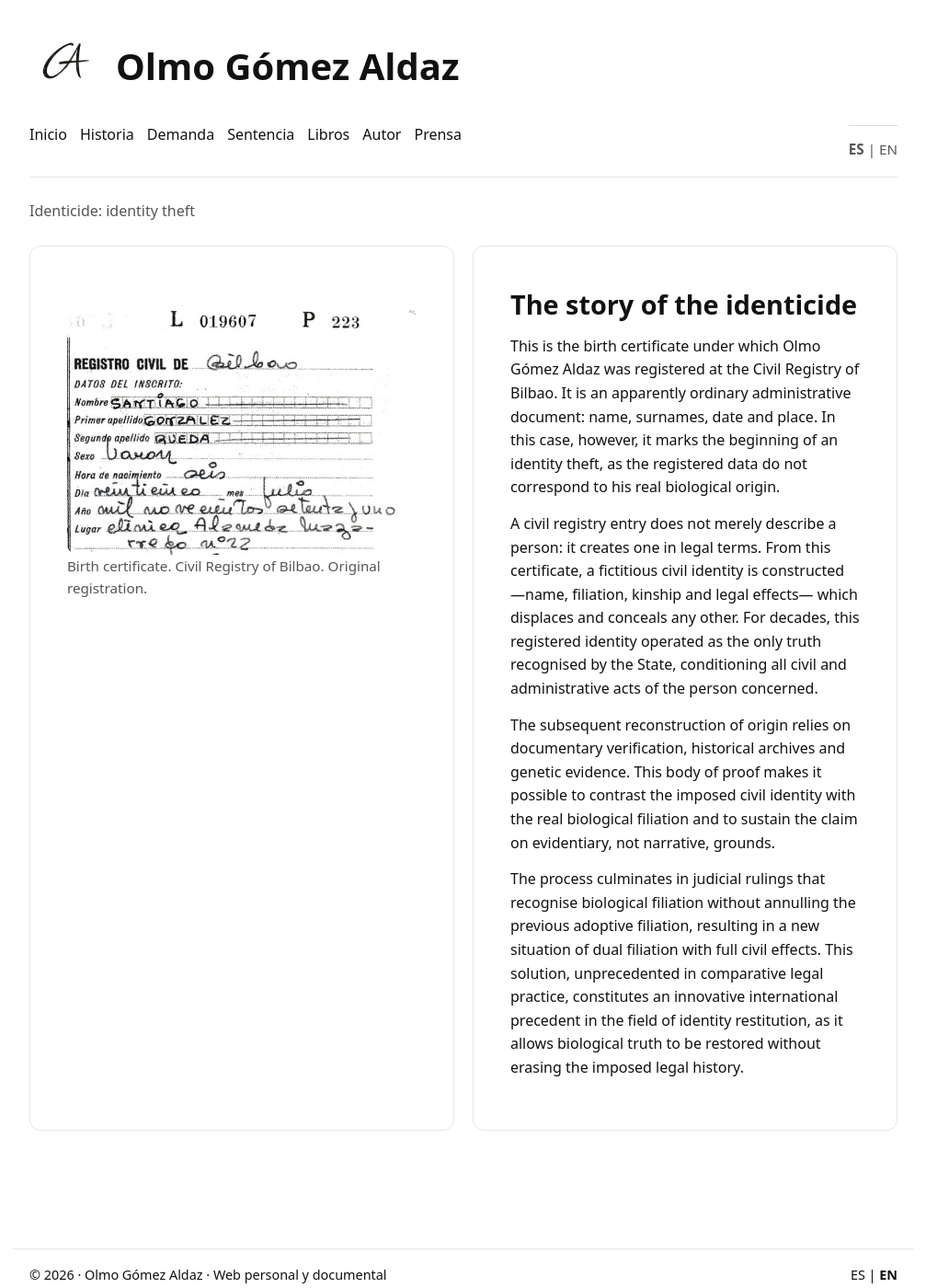
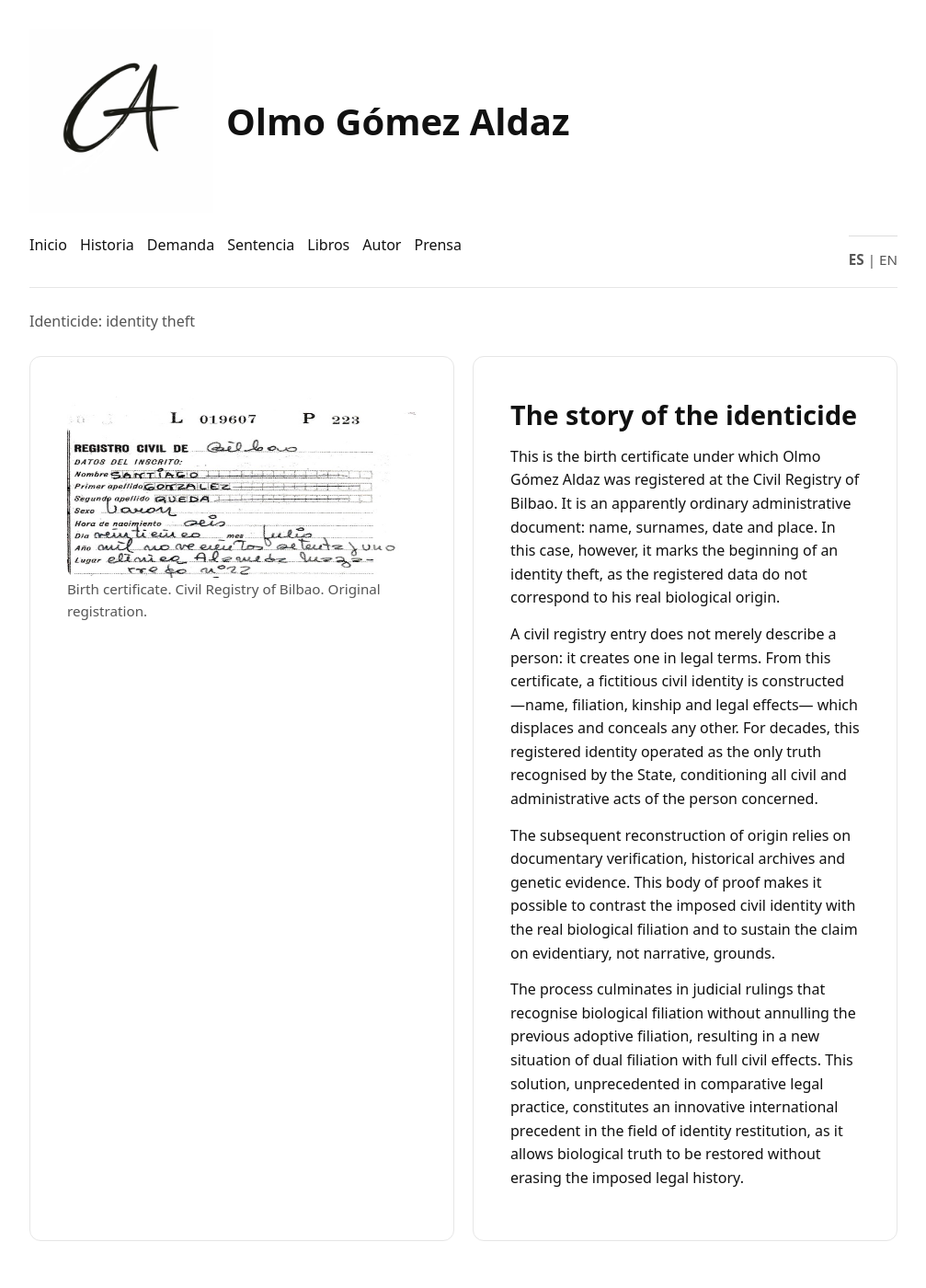
Before and after one commit to olmogaldaz/olmogaldaz.github.io, a Jekyll site: the page built from en/story/index.html, in a window 1280 px wide and 1400 px high. Shown: the whole window at 92% size, without its empty margins (136-1143 px from the left). Built offline with Jekyll 4.4.1, drawn with Linux system fonts in a browser that asks for light colours.

Commit message:
Update style.css

```diff
--- a/css/style.css
+++ b/css/style.css
@@ -368,3 +368,7 @@ nav a.active{
   z-index: 1000;
   background: #fff;
 }
+
+img {
+  height: 200px !important;
+}
```
